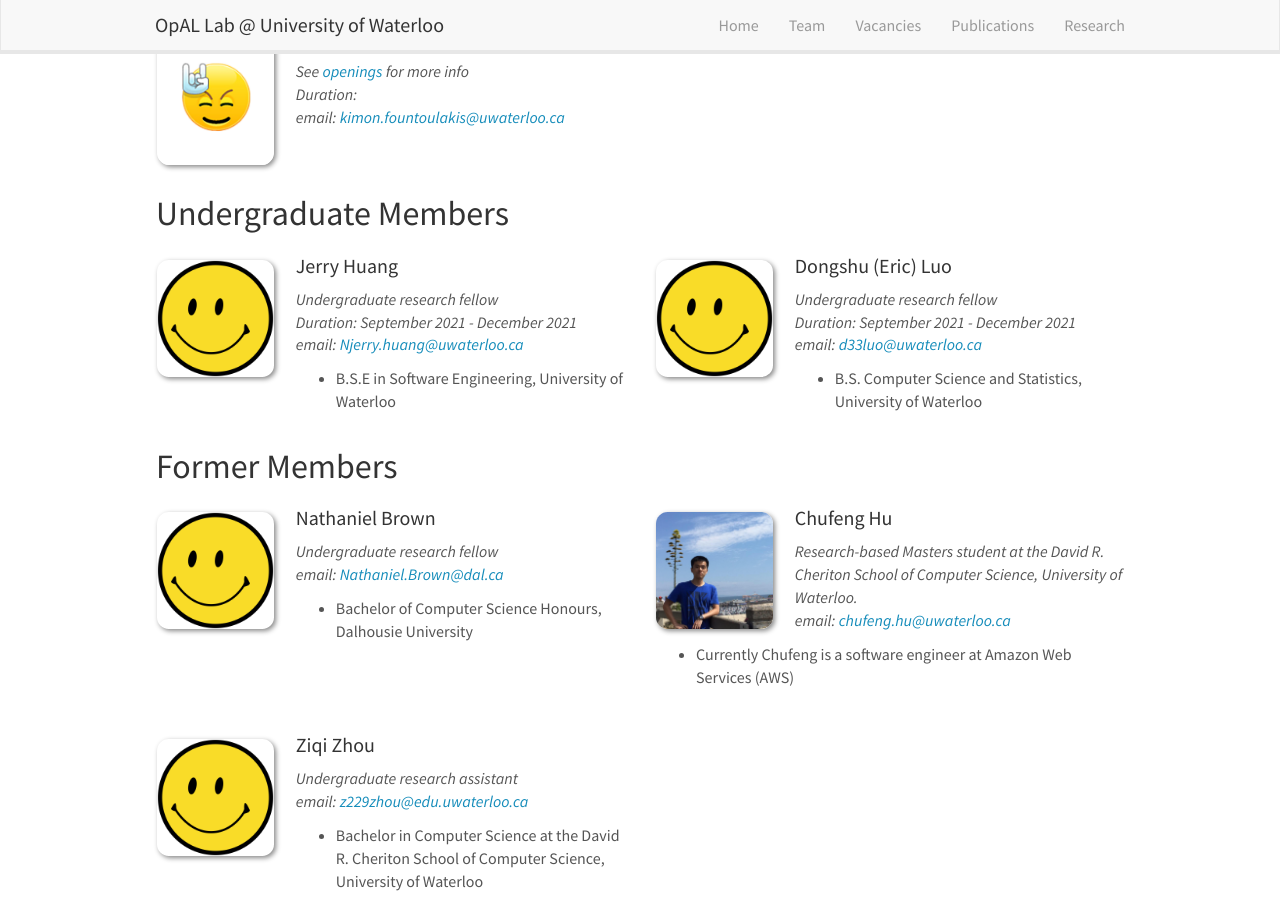
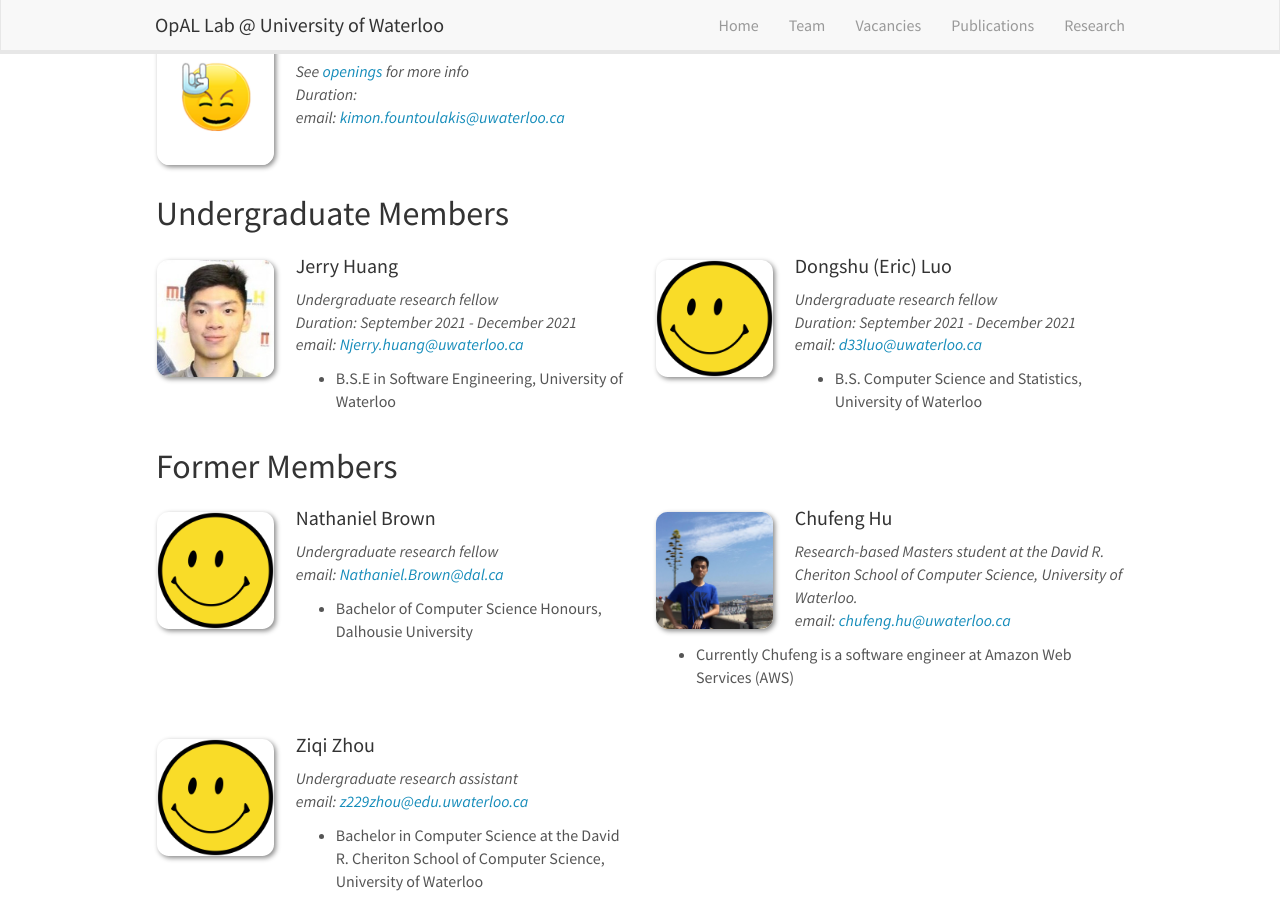
Before and after one commit to opallab/opallab.github.io, a Jekyll site: the page built from _pages/team.md, in a window 1280 px wide and 900 px high, scrolled down 1252 px. Built offline with Jekyll 4.4.1, drawn with Linux system fonts in a browser that asks for light colours; nearby versions of some CDN libraries.

Commit message:
added photo

```diff
--- a/_data/undergraduate_members.yml
+++ b/_data/undergraduate_members.yml
@@ -9,7 +9,7 @@
 #  education4:
 
 - name: Jerry Huang
-  photo: no-pic.png
+  photo: dongshu.png
   duration: September 2021 - December 2021
   info: Undergraduate research fellow
   email: Njerry.huang@uwaterloo.ca
```
Also changed, not shown: images/teampic/dongshu.png (added).
